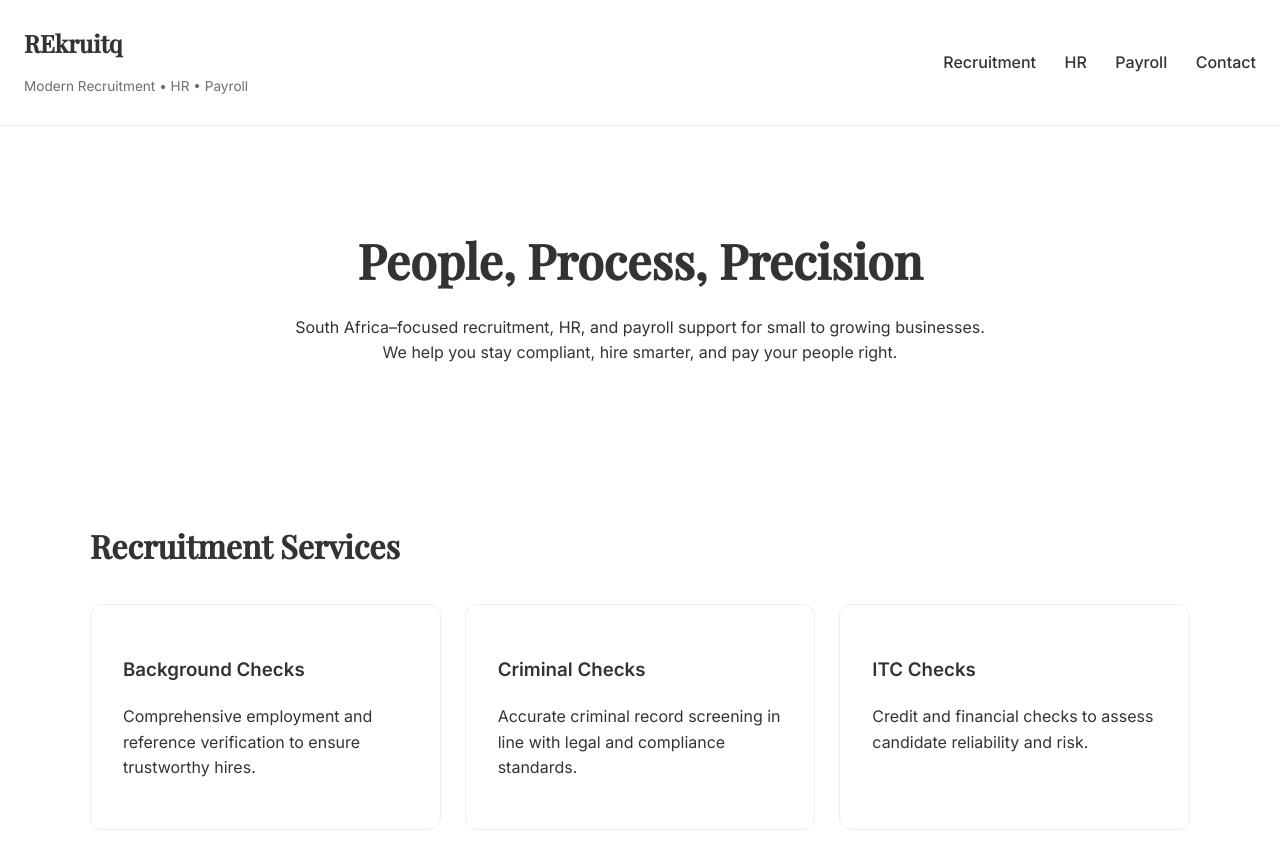
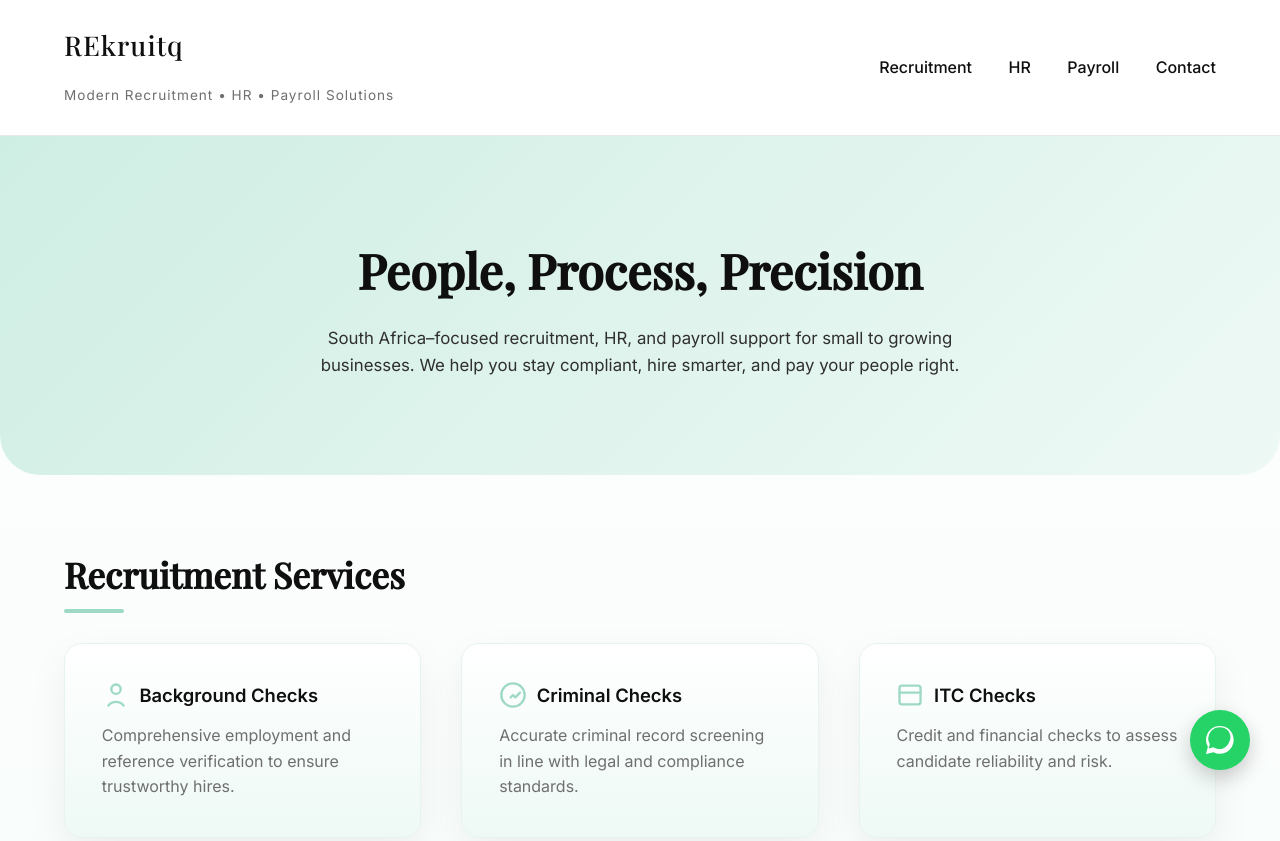
Before and after one commit to Rekruitiq/rere, a plain HTML site: page index.html in a window 1280 px wide. Shown: the top 841 px of the page. Drawn offline with nearby package versions, Linux system fonts and the light colour scheme.

Commit message:
index.html

```diff
--- a/index.html
+++ b/index.html
@@ -1,131 +1,272 @@
-<!DOCTYPE html>
-<html lang="en">
+<!DOCTYPE html><html lang="en">
 <head>
   <meta charset="UTF-8" />
   <meta name="viewport" content="width=device-width, initial-scale=1.0" />
   <title>REkruitq | Recruitment, HR & Payroll Solutions</title>
-  <meta name="description" content="REkruitq provides South Africa–focused recruitment, HR, and payroll services for small to growing businesses." />
+  <meta name="description" content="REkruitq provides South Africa–focused recruitment, HR, and payroll services for small to growing businesses. Compliant, people-first, and reliable." />
   <link href="https://fonts.googleapis.com/css2?family=Inter:wght@300;400;500;600&family=Playfair+Display:wght@500&display=swap" rel="stylesheet">
+  <style>
+    :root {
+      --black: #0f0f0f;
+      --white: #ffffff;
+      --green: #cfeee3;
+      --green-strong: #9ed9c5;
+      --green-soft: #eef9f5;
+      --gray: #6f6f6f;
+    }* { margin: 0; padding: 0; box-sizing: border-box; }
 
-  <style>
-    :root { --primary: #0f0f0f; --accent: #cfeee3; --text: #333; }
-    body { font-family: 'Inter', sans-serif; margin: 0; color: var(--text); line-height: 1.6; }
-    header { padding: 1.5rem; display: flex; justify-content: space-between; align-items: center; border-bottom: 1px solid #eee; }
-    .logo { font-family: 'Playfair Display', serif; font-size: 1.5rem; font-weight: bold; }
-    nav a { margin-left: 1.5rem; text-decoration: none; color: var(--text); font-weight: 500; }
+body {
+  font-family: 'Inter', sans-serif;
+  background: linear-gradient(180deg, var(--white), var(--green-soft));
+  color: var(--black);
+  line-height: 1.6;
+}
 
-    .hero { padding: 4rem 1.5rem; text-align: center; background: #fff; }
-    .hero h1 { font-family: 'Playfair Display', serif; font-size: 3rem; margin-bottom: 1rem; }
+header {
+  padding: 1.5rem 4rem;
+  display: flex;
+  justify-content: space-between;
+  align-items: center;
+  border-bottom: 1px solid #eaeaea;
+  background: rgba(255,255,255,0.9);
+  backdrop-filter: blur(6px);
+  position: sticky;
+  top: 0;
+  z-index: 10;
+}
 
-    section { padding: 4rem 1.5rem; max-width: 1100px; margin: 0 auto; }
-    h2 { font-family: 'Playfair Display', serif; font-size: 2rem; margin-bottom: 2rem; }
+.logo {
+  font-family: 'Playfair Display', serif;
+  font-size: 1.7rem;
+  letter-spacing: 1px;
+}
 
-    /* Fixing the Card Layout */
+nav a {
+  margin-left: 2rem;
+  text-decoration: none;
+  color: var(--black);
+  font-weight: 500;
+  padding: 0.3rem 0;
+  position: relative;
+}
+
+nav a::after {
+  content: "";
+  position: absolute;
+  width: 0;
+  height: 3px;
+  background: linear-gradient(90deg, var(--green-strong), var(--green));
+  left: 0;
+  bottom: -6px;
+  transition: width 0.3s ease;
+}
+
+nav a:hover::after { width: 100%; }
+
+.hero {
+  padding: 6rem 4rem;
+  background: linear-gradient(135deg, var(--green), var(--green-soft));
+  text-align: center;
+  border-bottom-left-radius: 40px;
+  border-bottom-right-radius: 40px;
+}
+
+.hero h1 {
+  font-family: 'Playfair Display', serif;
+  font-size: 3rem;
+  margin-bottom: 1rem;
+}
+
+.hero p {
+  max-width: 650px;
+  margin: 0 auto;
+  color: #2f2f2f;
+  font-size: 1.05rem;
+}
+
+section { padding: 4.5rem 4rem; position: relative; }
+
+section h2 {
+  font-family: 'Playfair Display', serif;
+  font-size: 2.2rem;
+  margin-bottom: 2.5rem;
+  position: relative;
+}
+
+section h2::after {
+  content: "";
+  width: 60px;
+  height: 4px;
+  background: var(--green-strong);
+  position: absolute;
+  left: 0;
+  bottom: -10px;
+  border-radius: 10px;
+}
+
 .cards {
   display: grid;
-      grid-template-columns: repeat(auto-fit, minmax(280px, 1fr));
-      gap: 1.5rem;
+  grid-template-columns: repeat(auto-fit, minmax(260px, 1fr));
+  gap: 2.5rem;
 }
-    .card { padding: 2rem; border: 1px solid #eee; border-radius: 12px; background: white; }
 
-    footer { background: var(--primary); color: white; padding: 3rem 1.5rem; text-align: center; }
-    input, select, textarea { width: 100%; box-sizing: border-box; }
-    button:hover { opacity: 0.8; cursor: pointer; }
-  </style>
-</head>
+.card {
+  padding: 2.3rem;
+  border-radius: 18px;
+  background: linear-gradient(180deg, var(--white), var(--green-soft));
+  box-shadow: 0 15px 40px rgba(0,0,0,0.06);
+  transition: transform 0.25s ease, box-shadow 0.25s ease;
+  border: 1px solid #e6f3ef;
+  opacity: 0;
+  transform: translateY(30px);
+}
 
-<body>
-  <header>
-    <div class="logo">REkruitq<br><span style="font-size:0.85rem;font-family:Inter;color:#6f6f6f;font-weight:400;">Modern Recruitment • HR • Payroll</span></div>
+.card.active { opacity: 1; transform: translateY(0); }
+
+.card:hover {
+  transform: translateY(-8px);
+  box-shadow: 0 25px 60px rgba(0,0,0,0.08);
+}
+
+.card h3 { margin-bottom: 0.8rem; font-size: 1.15rem; display:flex; align-items:center; }
+
+.card h3 svg { margin-right: 0.6rem; stroke: var(--green-strong); width: 28px; height: 28px; }
+
+.card p { color: var(--gray); }
+
+form input, form select, form textarea {
+  font-family: 'Inter', sans-serif;
+  transition: border 0.2s ease, box-shadow 0.2s ease;
+}
+
+form input:focus, form select:focus, form textarea:focus {
+  outline: none;
+  border-color: var(--green-strong);
+  box-shadow: 0 0 0 3px rgba(158,217,197,0.3);
+}
+
+button {
+  cursor: pointer;
+  background: linear-gradient(135deg, var(--black), #2a2a2a);
+  border-radius: 8px;
+  color: white;
+  padding: 0.9rem;
+  font-weight: 500;
+  border: none;
+  transition: transform 0.2s ease;
+}
+
+button:hover { transform: scale(1.05); }
+
+footer {
+  padding: 3rem 4rem;
+  background: linear-gradient(135deg, var(--black), #1c1c1c);
+  color: var(--white);
+  text-align: center;
+}
+
+/* Floating WhatsApp button */
+.whatsapp {
+  position: fixed;
+  bottom: 30px;
+  right: 30px;
+  background: #25D366;
+  width: 60px;
+  height: 60px;
+  border-radius: 50%;
+  display: flex;
+  justify-content: center;
+  align-items: center;
+  box-shadow: 0 8px 20px rgba(0,0,0,0.2);
+  z-index: 20;
+  transition: transform 0.2s ease;
+}
+
+.whatsapp:hover { transform: scale(1.1); }
+
+@media (max-width: 768px) {
+  header { padding: 1.5rem 2rem; }
+  section, .hero { padding: 3.5rem 2rem; }
+  .hero h1 { font-size: 2.4rem; }
+}
+
+  </style>  <script>
+    document.addEventListener('DOMContentLoaded', () => {
+      const reveals = document.querySelectorAll('.card, section h2');
+      const observer = new IntersectionObserver(entries => {
+        entries.forEach(entry => {
+          if (entry.isIntersecting) entry.target.classList.add('active');
+        });
+      }, { threshold: 0.2 });
+      reveals.forEach(el => observer.observe(el));
+    });
+  </script></head>
+<body>  <header>
+    <div class="logo">REkruitq<br><span style="font-size:0.85rem;font-family:Inter;color:#6f6f6f;">Modern Recruitment • HR • Payroll Solutions</span></div>
     <nav>
       <a href="#recruitment">Recruitment</a>
       <a href="#hr">HR</a>
       <a href="#payroll">Payroll</a>
       <a href="#contact">Contact</a>
     </nav>
-  </header>
-
-  <div class="hero">
+  </header>  <div class="hero">
     <h1>People, Process, Precision</h1>
-    <p style="max-width:700px; margin: 0 auto;">South Africa–focused recruitment, HR, and payroll support for small to growing businesses. We help you stay compliant, hire smarter, and pay your people right.</p>
-  </div>
-
-  <section id="recruitment">
+    <p>South Africa–focused recruitment, HR, and payroll support for small to growing businesses. We help you stay compliant, hire smarter, and pay your people right.</p>
+  </div>  <section id="recruitment">
     <h2>Recruitment Services</h2>
     <div class="cards">
       <div class="card">
-        <h3>Background Checks</h3>
+        <h3><svg viewBox="0 0 24 24" fill="none" stroke-width="2" stroke-linecap="round" stroke-linejoin="round"><circle cx="12" cy="7" r="4"/><path d="M5.5 21a8.38 8.38 0 0113 0"/></svg>Background Checks</h3>
         <p>Comprehensive employment and reference verification to ensure trustworthy hires.</p>
       </div>
       <div class="card">
-        <h3>Criminal Checks</h3>
+        <h3><svg viewBox="0 0 24 24" fill="none" stroke-width="2" stroke-linecap="round" stroke-linejoin="round"><path d="M10 14l2-2 2 2 4-4"/><circle cx="12" cy="12" r="10"/></svg>Criminal Checks</h3>
         <p>Accurate criminal record screening in line with legal and compliance standards.</p>
       </div>
       <div class="card">
-        <h3>ITC Checks</h3>
+        <h3><svg viewBox="0 0 24 24" fill="none" stroke-width="2" stroke-linecap="round" stroke-linejoin="round"><rect x="3" y="4" width="18" height="16" rx="2" ry="2"/><line x1="3" y1="10" x2="21" y2="10"/></svg>ITC Checks</h3>
         <p>Credit and financial checks to assess candidate reliability and risk.</p>
       </div>
     </div>
-  </section>
-
-  <section id="hr" style="background:#fafafa; max-width: 100%;">
-    <div style="max-width: 1100px; margin: 0 auto;">
+  </section>  <section id="hr" style="background:#fafafa;">
     <h2>HR Services</h2>
     <div class="cards">
       <div class="card">
-            <h3>HR Policies</h3>
+        <h3><svg viewBox="0 0 24 24" fill="none" stroke-width="2" stroke-linecap="round" stroke-linejoin="round"><path d="M4 7h16M4 12h16M4 17h16"/></svg>HR Policies & Procedures</h3>
         <p>Clear, compliant workplace policies aligned with South African labour legislation.</p>
       </div>
       <div class="card">
-            <h3>Employment Contracts</h3>
+        <h3><svg viewBox="0 0 24 24" fill="none" stroke-width="2" stroke-linecap="round" stroke-linejoin="round"><path d="M16 21v-2a4 4 0 00-4-4H5a4 4 0 00-4 4v2"/><circle cx="8.5" cy="7" r="4"/><path d="M20 8v6"/><path d="M23 11h-6"/></svg>Employment Contracts</h3>
         <p>Drafting and reviewing contracts that protect both employer and employee.</p>
       </div>
-          <div class="card">
-            <h3>Employee Relations</h3>
-            <p>Support with discipline, grievances, and performance management.</p>
     </div>
-        </div>
-    </div>
-  </section>
-
-  <section id="payroll">
+  </section>  <section id="payroll">
     <h2>Payroll Services (1–100 Employees)</h2>
     <div class="cards">
       <div class="card">
-        <h3>Monthly Processing</h3>
+        <h3><svg viewBox="0 0 24 24" fill="none" stroke-width="2" stroke-linecap="round" stroke-linejoin="round"><path d="M12 1v22"/><path d="M5 5h14v14H5z"/></svg>Monthly Payroll Processing</h3>
         <p>Accurate salary calculations, payslips, and deductions.</p>
       </div>
-      <div class="card">
-        <h3>Statutory Submissions</h3>
-        <p>PAYE, UIF, and SDL submissions in line with SARS requirements.</p>
     </div>
-    </div>
-  </section>
-
-  <section id="contact" style="background:#cfeee3; max-width:100%;">
-    <div style="max-width: 600px; margin: 0 auto;">
+  </section>  <section id="contact" style="background:#cfeee3;">
     <h2>Contact REkruitq</h2>
-        <p>Ready to streamline your business? Send us a message.</p>
-        <form action="https://formspree.io/f/YOUR_ID" method="POST" style="display:grid; gap:1rem;">
-          <input type="text" name="name" placeholder="Full Name" required style="padding:0.8rem; border-radius:8px; border:1px solid #ccc;">
-          <input type="email" name="email" placeholder="Email Address" required style="padding:0.8rem; border-radius:8px; border:1px solid #ccc;">
-          <select name="service" style="padding:0.8rem; border-radius:8px; border:1px solid #ccc;">
+    <p style="max-width:600px; margin-bottom:2rem;">Ready to streamline your recruitment, HR, or payroll? Send us a message and we’ll get back to you.</p><form style="max-width:600px; display:grid; gap:1rem;">
+  <input type="text" placeholder="Full Name" required>
+  <input type="email" placeholder="Email Address" required>
+  <select>
     <option>Recruitment</option>
     <option>HR Services</option>
     <option>Payroll</option>
   </select>
-          <textarea name="message" rows="4" placeholder="Your message" style="padding:0.8rem; border-radius:8px; border:1px solid #ccc;"></textarea>
-          <button type="submit" style="padding:0.9rem; background:#0f0f0f; color:white; border:none; border-radius:8px; font-weight:500;">Send Message</button>
+  <textarea rows="4" placeholder="Your message"></textarea>
+  <button type="submit">Send Message</button>
 </form>
-        <p style="margin-top:2rem;">Or WhatsApp us: <a href="https://wa.me/27728020739" style="font-weight:600; color:#0f0f0f;">Chat on WhatsApp</a></p>
-    </div>
-  </section>
 
-  <footer>
-    <p><strong>Contact Us</strong></p>
-    <p>Email: <a href="mailto:Joana.REkruitq@gmail.com" style="color:#cfeee3; text-decoration:none;">Joana.REkruitq@gmail.com</a></p>
-    <p>Phone: +27 72 8020 739</p>
-    <p style="margin-top:1rem; font-size: 0.8rem; opacity: 0.7;">© 2026 REkruitq (Enterprise No: K2026089484). All rights reserved.</p>
-  </footer>
-</body>
+<p style="margin-top:2rem;">Or WhatsApp us directly: <a href="https://wa.me/27728020739" style="font-weight:500; color:#0f0f0f;">Chat on WhatsApp</a></p>
+
+  </section>  <footer>
+    <p>© 2026 REkruitq (Enterprise No: K2026089484). All rights reserved.</p>
+  </footer>  <a href="https://wa.me/27728020739" class="whatsapp">
+    <svg xmlns="http://www.w3.org/2000/svg" viewBox="0 0 24 24" fill="white" width="28px" height="28px"><path d="M20.52 3.48C18.19 1.15 15.08 0 11.87 0 5.35 0 .03 5.32.03 11.84c0 2.09.55 4.14 1.6 5.95L0 24l6.45-1.58a11.81 11.81 0 005.42 1.33c6.52 0 11.84-5.32 11.84-11.84 0-3.21-1.15-6.32-3.48-8.53zm-8.65 16.53a10.27 10.27 0 01-5.33-1.53l-.38-.23-3.82.94.91-3.71-.25-.38a10.25 10.25 0 011.55-11.09 10.3 10.3 0 0114.53 0 10.27 10.27 0 01-9.21 15.95z"/></svg>
+  </a></body>
 </html>
```
Lines whose indentation alone changed are shown as unchanged.
